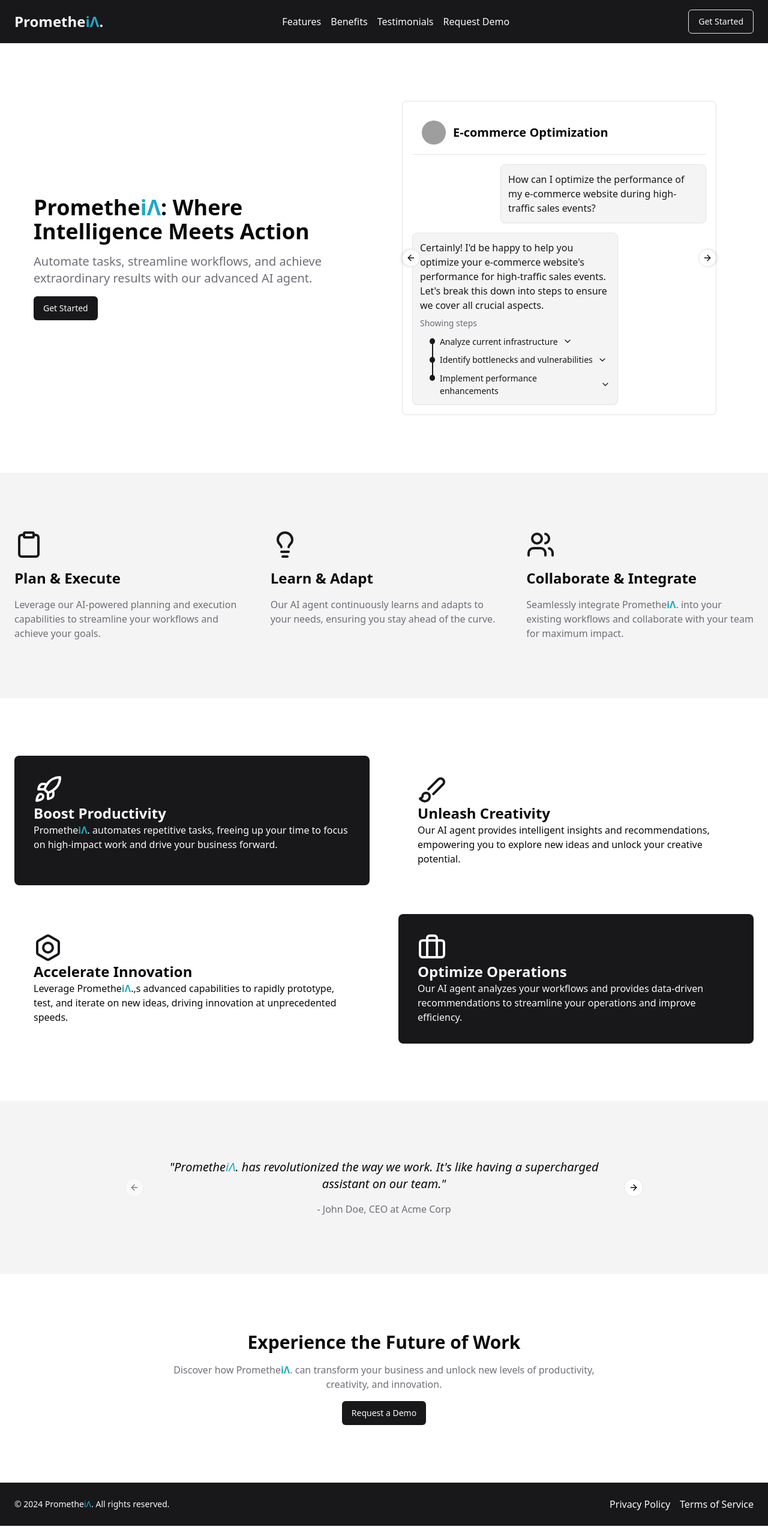
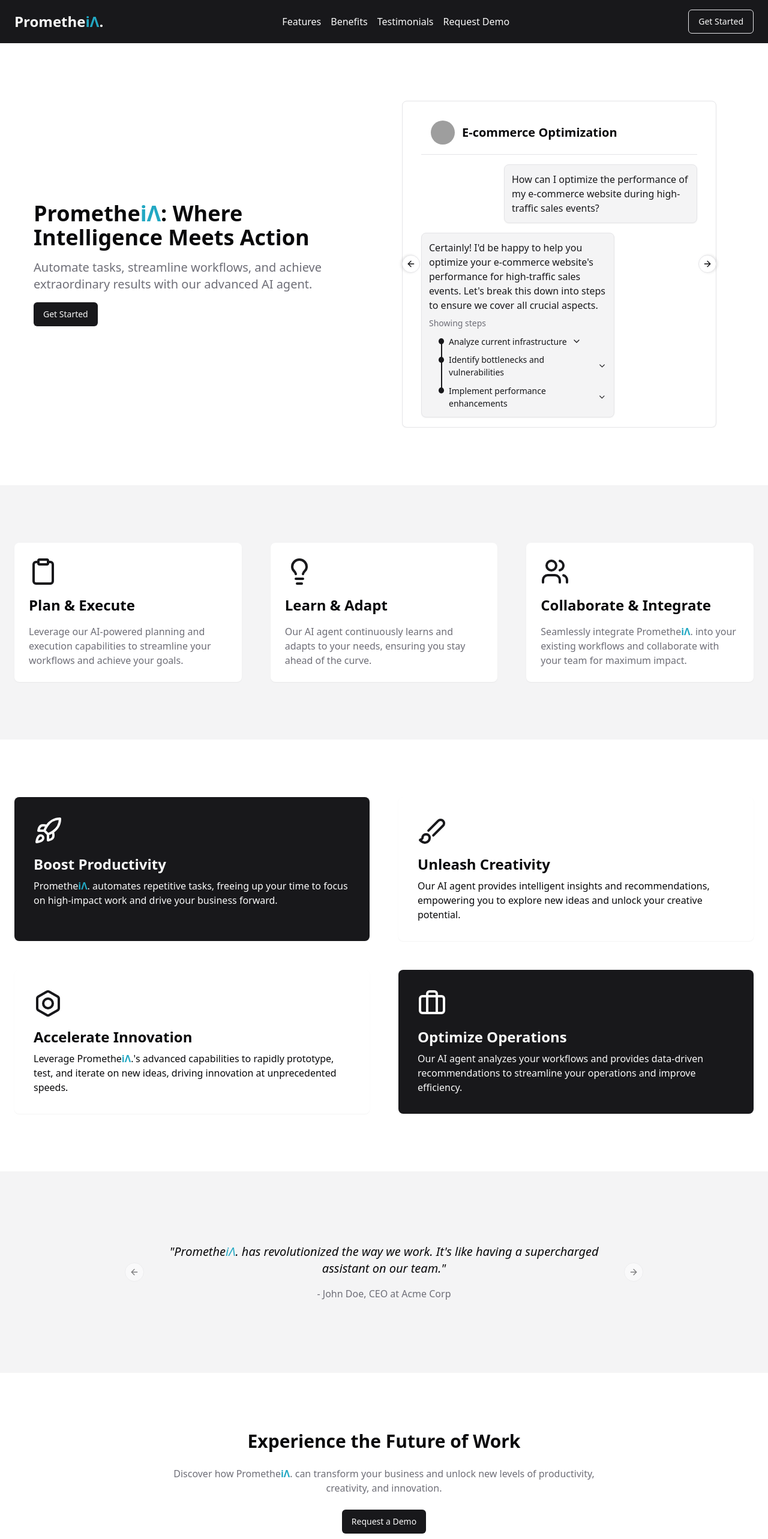
Before and after one commit to gustavomello9600/prometheia, a Next.js app in the folder frontend/: page /landing in a window 1280 px wide. Shown: the top 2566 px of the page at 60% size. Before the commit the page ends 2544 px from the top, so only its background shows below. Built offline with nearby package versions, Linux system fonts and the light colour scheme; grey boxes are pictures that could not be loaded.

Commit message:
fix: attempt #6

```diff
--- a/frontend/src/components/LandingPage.tsx
+++ b/frontend/src/components/LandingPage.tsx
@@ -4,7 +4,6 @@
 import Link from "next/link"
 import { Button } from "@/components/ui/button"
 import { Carousel, CarouselContent, CarouselItem, CarouselPrevious, CarouselNext } from "@/components/ui/carousel"
-import useEmblaCarousel from 'embla-carousel-react'
 import { Clipboard, Lightbulb, Users, Rocket, Brush, Bolt, Briefcase, ChevronDown, ChevronUp } from 'lucide-react'
 import { Card } from "@/components/ui/card"
 import { Avatar, AvatarImage, AvatarFallback } from "@/components/ui/avatar"
@@ -122,6 +121,7 @@
 `;
 
 const ARROW_SIZE = '30px';
+const CARD_PADDING = `calc(${ARROW_SIZE} / 2)`;
 
 const ChatCardWrapper = styled.div`
   position: relative;
@@ -130,19 +130,9 @@
   padding: 0 ${ARROW_SIZE};
 `;
 
-const StyledCarousel = styled(Carousel)`
-  .embla__viewport {
-    overflow: visible;
-  }
-`;
-
-const StyledCarouselContent = styled(CarouselContent)`
-  margin: 0;
-  padding: 0;
-`;
-
-const StyledCarouselItem = styled(CarouselItem)`
-  padding: 0;
+const StyledCard = styled(Card)`
+  padding-left: ${CARD_PADDING};
+  padding-right: ${CARD_PADDING};
 `;
 
 const StyledCarouselPrevious = styled(CarouselPrevious)`
@@ -211,44 +201,36 @@
 
   const [activeIndex, setActiveIndex] = useState(0);
   const [animationTrigger, setAnimationTrigger] = useState(0);
-  const [emblaRef, emblaApi] = useEmblaCarousel({ loop: true, align: 'center', containScroll: 'trimSnaps' })
-
-  useEffect(() => {
-    if (emblaApi) {
-      emblaApi.on('select', () => {
-        setActiveIndex(emblaApi.selectedScrollSnap());
-        setAnimationTrigger(prev => prev + 1);
-      });
-    }
-  }, [emblaApi]);
 
   return (
     <ChatCardWrapper>
-      <StyledCarousel
-        ref={emblaRef}
+      <Carousel
         opts={{
           align: "center",
           loop: true,
-          containScroll: 'trimSnaps'
         }}
         className="w-full relative"
+        onSelect={(api) => {
+          setActiveIndex(api.selectedScrollSnap());
+          setAnimationTrigger(prev => prev + 1);
+        }}
       >
-        <StyledCarouselContent>
+        <CarouselContent>
           {scenarios.map((scenario, index) => (
-            <StyledCarouselItem key={index}>
-              <Card className="w-full bg-background text-foreground overflow-hidden">
+            <CarouselItem key={index}>
+              <StyledCard className="w-full bg-background text-foreground overflow-hidden">
                 <CarouselChatContent
                   scenario={scenario}
                   isActive={index === activeIndex}
                   animationTrigger={animationTrigger}
                 />
-              </Card>
-            </StyledCarouselItem>
+              </StyledCard>
+            </CarouselItem>
           ))}
-        </StyledCarouselContent>
+        </CarouselContent>
         <StyledCarouselPrevious />
         <StyledCarouselNext />
-      </StyledCarousel>
+      </Carousel>
     </ChatCardWrapper>
   );
 };
@@ -372,11 +354,9 @@
   const benefitsRef = useRef<HTMLElement>(null)
   const testimonialsRef = useRef<HTMLElement>(null)
   const ctaRef = useRef<HTMLElement>(null)
-  const [initialDelayPassed, setInitialDelayPassed] = useState(true)
 
   useEffect(() => {
     setTheme('light')
-
     return () => {
       setTheme('system')
     }
@@ -388,8 +368,7 @@
 
   return (
     <div className="bg-background text-foreground">
-      {/* Header */}
-      <header className="bg-primary text-primary-foreground py-4 px-6 flex justify-between items-center">
+      <header className="bg-primary text-primary-foreground py-4 px-6 flex flex-wrap justify-between items-center">
         <Link href="#" className="text-2xl font-bold" prefetch={false}>
           Promethe<span className="text-accent-foreground">iΛ</span>.
         </Link>
@@ -401,22 +380,22 @@
             <li><button onClick={() => scrollToSection(ctaRef)} className="hover:underline">Request Demo</button></li>
           </ul>
         </nav>
-        <Link href="/login" passHref>
-            <Button variant="outline" className="bg-primary text-primary-foreground hover:bg-primary/90">Get Started</Button>
-          </Link>
+        <Link href="/login" passHref className="mt-4 md:mt-0 w-full md:w-auto">
+          <Button variant="outline" className="bg-primary text-primary-foreground hover:bg-primary/90 w-full md:w-auto">Get Started</Button>
+        </Link>
       </header>
 
       <main>
-        <section className="py-24 px-6">
+        <section className="py-12 md:py-24 px-6">
           <div className="container mx-auto px-4 sm:px-6 lg:px-8">
             <div className="flex flex-col lg:flex-row items-center justify-between gap-12">
               <div className="w-full lg:w-1/2 space-y-4 flex flex-col justify-center">
-                <h1 className="text-4xl font-bold">Promethe<span className="text-accent-foreground">iΛ</span>: Where Intelligence Meets Action</h1>
-                <p className="text-xl text-muted-foreground">
+                <h1 className="text-3xl md:text-4xl font-bold">Promethe<span className="text-accent-foreground">iΛ</span>: Where Intelligence Meets Action</h1>
+                <p className="text-lg md:text-xl text-muted-foreground">
                   Automate tasks, streamline workflows, and achieve extraordinary results with our advanced AI agent.
                 </p>
                 <Link href="/login" passHref className="inline-block">
-                  <Button>Get Started</Button>
+                  <Button className="w-full sm:w-auto">Get Started</Button>
                 </Link>
               </div>
               <div className="w-full lg:w-1/2 flex items-center justify-center">
@@ -426,26 +405,26 @@
           </div>
         </section>
 
-        <section ref={featuresRef} id="features" className="bg-muted py-24 px-6">
-          <div className="container mx-auto grid grid-cols-1 md:grid-cols-3 gap-12">
-            <div className="space-y-4">
+        <section ref={featuresRef} id="features" className="bg-muted py-12 md:py-24 px-6">
+          <div className="container mx-auto grid grid-cols-1 sm:grid-cols-2 lg:grid-cols-3 gap-8 md:gap-12">
+            <div className="space-y-4 p-6 bg-background rounded-lg shadow-sm">
               <Clipboard className="h-12 w-12 text-primary" />
-              <h3 className="text-2xl font-bold">Plan & Execute</h3>
+              <h3 className="text-xl md:text-2xl font-bold">Plan & Execute</h3>
               <p className="text-muted-foreground">
                 Leverage our AI-powered planning and execution capabilities to streamline your workflows and achieve
                 your goals.
               </p>
             </div>
-            <div className="space-y-4">
+            <div className="space-y-4 p-6 bg-background rounded-lg shadow-sm">
               <Lightbulb className="h-12 w-12 text-primary" />
-              <h3 className="text-2xl font-bold">Learn & Adapt</h3>
+              <h3 className="text-xl md:text-2xl font-bold">Learn & Adapt</h3>
               <p className="text-muted-foreground">
                 Our AI agent continuously learns and adapts to your needs, ensuring you stay ahead of the curve.
               </p>
             </div>
-            <div className="space-y-4">
+            <div className="space-y-4 p-6 bg-background rounded-lg shadow-sm">
               <Users className="h-12 w-12 text-primary" />
-              <h3 className="text-2xl font-bold">Collaborate & Integrate</h3>
+              <h3 className="text-xl md:text-2xl font-bold">Collaborate & Integrate</h3>
               <p className="text-muted-foreground">
                 Seamlessly integrate Promethe<span className="font-bold text-accent-foreground">iΛ</span>. into your existing workflows and collaborate with your team for maximum
                 impact.
@@ -454,35 +433,35 @@
           </div>
         </section>
 
-        <section ref={benefitsRef} id="benefits" className="py-24 px-6">
-          <div className="container mx-auto grid grid-cols-1 md:grid-cols-2 gap-12">
-            <div className="bg-primary text-primary-foreground p-8 rounded-lg">
-              <Rocket className="h-12 w-12" />
-              <h3 className="text-2xl font-bold">Boost Productivity</h3>
+        <section ref={benefitsRef} id="benefits" className="py-12 md:py-24 px-6">
+          <div className="container mx-auto grid grid-cols-1 sm:grid-cols-2 gap-8 md:gap-12">
+            <div className="bg-primary text-primary-foreground p-6 md:p-8 rounded-lg">
+              <Rocket className="h-12 w-12 mb-4" />
+              <h3 className="text-xl md:text-2xl font-bold mb-2">Boost Productivity</h3>
               <p>
                 Promethe<span className="font-bold text-accent-foreground">iΛ</span>. automates repetitive tasks, freeing up your time to focus on high-impact work and drive your
                 business forward.
               </p>
             </div>
-            <div className="bg-background p-8 rounded-lg">
-              <Brush className="h-12 w-12 text-primary" />
-              <h3 className="text-2xl font-bold">Unleash Creativity</h3>
+            <div className="bg-background p-6 md:p-8 rounded-lg shadow-sm">
+              <Brush className="h-12 w-12 text-primary mb-4" />
+              <h3 className="text-xl md:text-2xl font-bold mb-2">Unleash Creativity</h3>
               <p>
                 Our AI agent provides intelligent insights and recommendations, empowering you to explore new ideas and
                 unlock your creative potential.
               </p>
             </div>
-            <div className="bg-background p-8 rounded-lg">
-              <Bolt className="h-12 w-12 text-primary" />
-              <h3 className="text-2xl font-bold">Accelerate Innovation</h3>
+            <div className="bg-background p-6 md:p-8 rounded-lg shadow-sm">
+              <Bolt className="h-12 w-12 text-primary mb-4" />
+              <h3 className="text-xl md:text-2xl font-bold mb-2">Accelerate Innovation</h3>
               <p>
-                Leverage Promethe<span className="font-bold text-accent-foreground">iΛ</span>.,s advanced capabilities to rapidly prototype, test, and iterate on new ideas,
+                Leverage Promethe<span className="font-bold text-accent-foreground">iΛ</span>.'s advanced capabilities to rapidly prototype, test, and iterate on new ideas,
                 driving innovation at unprecedented speeds.
               </p>
             </div>
-            <div className="bg-primary text-primary-foreground p-8 rounded-lg">
-              <Briefcase className="h-12 w-12" />
-              <h3 className="text-2xl font-bold">Optimize Operations</h3>
+            <div className="bg-primary text-primary-foreground p-6 md:p-8 rounded-lg">
+              <Briefcase className="h-12 w-12 mb-4" />
+              <h3 className="text-xl md:text-2xl font-bold mb-2">Optimize Operations</h3>
               <p>
                 Our AI agent analyzes your workflows and provides data-driven recommendations to streamline your
                 operations and improve efficiency.
@@ -491,61 +470,46 @@
           </div>
         </section>
 
-        <section ref={testimonialsRef} id="testimonials" className="bg-muted py-24 px-6">
-          <div className="container mx-auto">
-            <Carousel className="max-w-3xl mx-auto">
+        <section ref={testimonialsRef} id="testimonials" className="bg-muted py-12 md:py-24 px-6">
+          <div className="container mx-auto max-w-3xl">
+            <Carousel className="w-full mx-auto">
               <CarouselContent>
                 <CarouselItem>
-                  <div className="space-y-4 text-center">
-                    <blockquote className="text-xl italic">
+                  <div className="space-y-4 text-center p-6">
+                    <blockquote className="text-lg md:text-xl italic">
                       &quot;Promethe<span className="text-accent-foreground">iΛ</span>. has revolutionized the way we work. It&apos;s like having a supercharged assistant on our team.&quot;
                     </blockquote>
                     <div className="text-muted-foreground">- John Doe, CEO at Acme Corp</div>
                   </div>
                 </CarouselItem>
-                <CarouselItem>
-                  <div className="space-y-4 text-center">
-                    <blockquote className="text-xl italic">
-                      &quot;With Promethe<span className="font-bold text-accent-foreground">iΛ</span>., we&apos;ve seen a significant boost in productivity and a dramatic reduction in manual tasks.&quot;
-                    </blockquote>
-                    <div className="text-muted-foreground">- Jane Smith, Head of Operations at Globex Inc</div>
-                  </div>
-                </CarouselItem>
-                <CarouselItem>
-                  <div className="space-y-4 text-center">
-                    <blockquote className="text-xl italic">
-                      &quot;Promethe<span className="font-bold text-accent-foreground">iΛ</span>. has been a game-changer for our team. It&apos;s like having a highly intelligent and tireless co-worker.&quot;
-                    </blockquote>
-                    <div className="text-muted-foreground">- Michael Johnson, CTO at Technosoft Solutions</div>
-                  </div>
-                </CarouselItem>
+                {/* Add other testimonials here */}
               </CarouselContent>
-              <CarouselPrevious />
-              <CarouselNext />
+              <CarouselPrevious className="hidden sm:flex" />
+              <CarouselNext className="hidden sm:flex" />
             </Carousel>
           </div>
         </section>
 
-        <section ref={ctaRef} id="cta" className="py-24 px-6">
-          <div className="container mx-auto max-w-3xl text-center space-y-4">
-            <h2 className="text-3xl font-bold">Experience the Future of Work</h2>
+        <section ref={ctaRef} id="cta" className="py-12 md:py-24 px-6">
+          <div className="container mx-auto max-w-3xl text-center space-y-6">
+            <h2 className="text-2xl md:text-3xl font-bold">Experience the Future of Work</h2>
             <p className="text-muted-foreground">
               Discover how Promethe<span className="font-bold text-accent-foreground">iΛ</span>. can transform your business and unlock new levels of productivity, creativity, and
               innovation.
             </p>
-            <Button>Request a Demo</Button>
+            <Button className="w-full sm:w-auto">Request a Demo</Button>
           </div>
         </section>
       </main>
 
       <footer className="bg-primary text-primary-foreground py-6 px-6">
-        <div className="container mx-auto flex justify-between items-center">
+        <div className="container mx-auto flex flex-col sm:flex-row justify-between items-center space-y-4 sm:space-y-0">
           <p className="text-sm">&copy; 2024 Promethe<span className="text-accent-foreground">iΛ</span>. All rights reserved.</p>
           <div className="flex gap-4">
-            <Link href="#" className="hover:underline" prefetch={false}>
+            <Link href="#" className="hover:underline text-sm" prefetch={false}>
               Privacy Policy
             </Link>
-            <Link href="#" className="hover:underline" prefetch={false}>
+            <Link href="#" className="hover:underline text-sm" prefetch={false}>
               Terms of Service
             </Link>
           </div>
```
